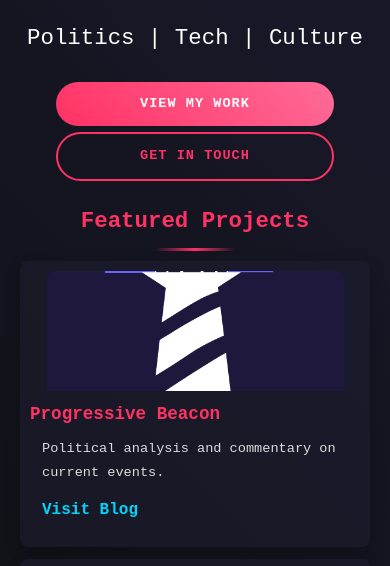
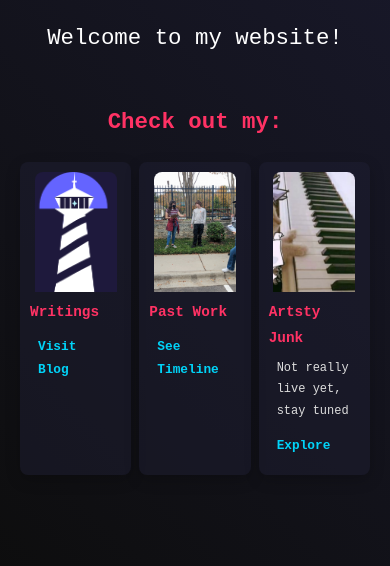
Before and after one commit to Mayayamoo/maya-site, a plain HTML site: page index.html in a window 390 px wide. Shown: the part 240-806 px from the top of the page. Drawn offline with Linux system fonts and the light colour scheme.

Commit message:
minor adjustments

```diff
--- a/css/index.css
+++ b/css/index.css
@@ -23,10 +23,6 @@
     transition: transform 0.3s ease, box-shadow 0.3s ease;
 }
 
-.profile-image:hover {
-    transform: translateY(-5px);
-    box-shadow: 0 15px 30px rgba(0, 0, 0, 0.6);
-}
 
 .hero-text {
     width: 100%;
@@ -103,7 +99,7 @@
 
 /* Featured Section Styles */
 .featured-section {
-    margin: 40px 0;
+    margin: 20px 0;
     width: 100%;
     padding: 0 10px;
 }
@@ -116,20 +112,9 @@
     position: relative;
 }
 
-.featured-section h2:after {
-    content: '';
-    position: absolute;
-    bottom: -10px;
-    left: 50%;
-    transform: translateX(-50%);
-    width: 80px;
-    height: 3px;
-    background: linear-gradient(to right, transparent, #ff3264, transparent);
-}
-
 .featured-grid {
     display: grid;
-    grid-template-columns: 1fr;
+    grid-template-columns: repeat(3, 1fr);
     gap: 20px;
     margin-top: 20px;
 }
@@ -249,6 +234,26 @@
     .featured-section h2 {
         margin-bottom: 20px;
     }
+
+    .featured-grid {
+        grid-template-columns: repeat(3, 1fr);
+        gap: 10px;
+    }
+
+    .featured-card h3 {
+        font-size: 1em;
+        margin: 10px 8px 6px;
+    }
+
+    .featured-card p {
+        font-size: 0.8em;
+        margin: 0 8px 8px;
+    }
+
+    .card-link {
+        font-size: 0.85em;
+        margin: 3px 8px 10px;
+    }
 }
 
 /* Very Small Screens */
@@ -305,7 +310,8 @@
     }
 
     .featured-grid {
-        gap: 12px;
+        grid-template-columns: repeat(3, 1fr);
+        gap: 8px;
     }
 
     .featured-card {
@@ -317,13 +323,18 @@
     }
 
     .featured-card h3 {
-        font-size: 1.1em;
+        font-size: 0.9em;
         margin: 8px 0 6px;
     }
 
     .featured-card p {
-        font-size: 0.85em;
+        font-size: 0.75em;
         margin-bottom: 8px;
+    }
+
+    .card-link {
+        font-size: 0.8em;
+        margin: 3px 8px 8px;
     }
 }
 
@@ -361,7 +372,7 @@
     }
 
     .featured-section {
-        margin: 60px 0;
+        margin: 10px 0;
     }
 
     .featured-section h2 {
@@ -376,7 +387,7 @@
         text-align: left;
         padding: 30px 0;
         gap: 60px;
-        margin-bottom: 60px;
+        margin-bottom: 20px;
         width: 100%; /* Added for full width */
     }
 
@@ -401,7 +412,7 @@
     }
 
     .featured-section {
-        margin: 80px 0;
+        margin: 10px 0;
         padding: 0;
     }
 
--- a/index.html
+++ b/index.html
@@ -40,33 +40,29 @@
             <img src="/assets/CharlieKirk.jpg" alt="Maya Luna" class="profile-image">
             <div class="hero-text">
                 <h1 class="title-glow">Maya Luna</h1>
-                <p class="subtitle">Politics | Tech | Culture</p>
+                <p class="subtitle">Welcome to my website!</p>
                 <div class="hero-buttons">
-                    <a href="endeavours.html" class="hero-button primary">View My Work</a>
-                    <a href="contact.html" class="hero-button secondary">Get In Touch</a>
                 </div>
             </div>
         </div>
 
         <div class="featured-section">
-            <h2>Featured Projects</h2>
+            <h2>Check out my:</h2>
             <div class="featured-grid">
                 <div class="featured-card">
                     <img src="/assets/PBeacon.png" alt="Progressive Beacon">
-                    <h3>Progressive Beacon</h3>
-                    <p>Political analysis and commentary on current events.</p>
+                    <h3>Writings</h3>
                     <a href="https://progressivebeacon.substack.com/" class="card-link">Visit Blog</a>
                 </div>
                 <div class="featured-card">
                     <img src="/assets/PVNC.png" alt="Political Campaign">
-                    <h3>Political Advocacy</h3>
-                    <p>Campaigns and organizing for progressive causes.</p>
+                    <h3>Past Work</h3>
                     <a href="endeavours.html" class="card-link">See Timeline</a>
                 </div>
                 <div class="featured-card">
                     <img src="/assets/Piano.png" alt="Creative Works">
-                    <h3>Creative Projects</h3>
-                    <p>Music, art, and multimedia explorations.</p>
+                    <h3>Artsty Junk</h3>
+                    <p>Not really live yet, stay tuned</p>
                     <a href="arts.html" class="card-link">Explore</a>
                 </div>
             </div>
```
